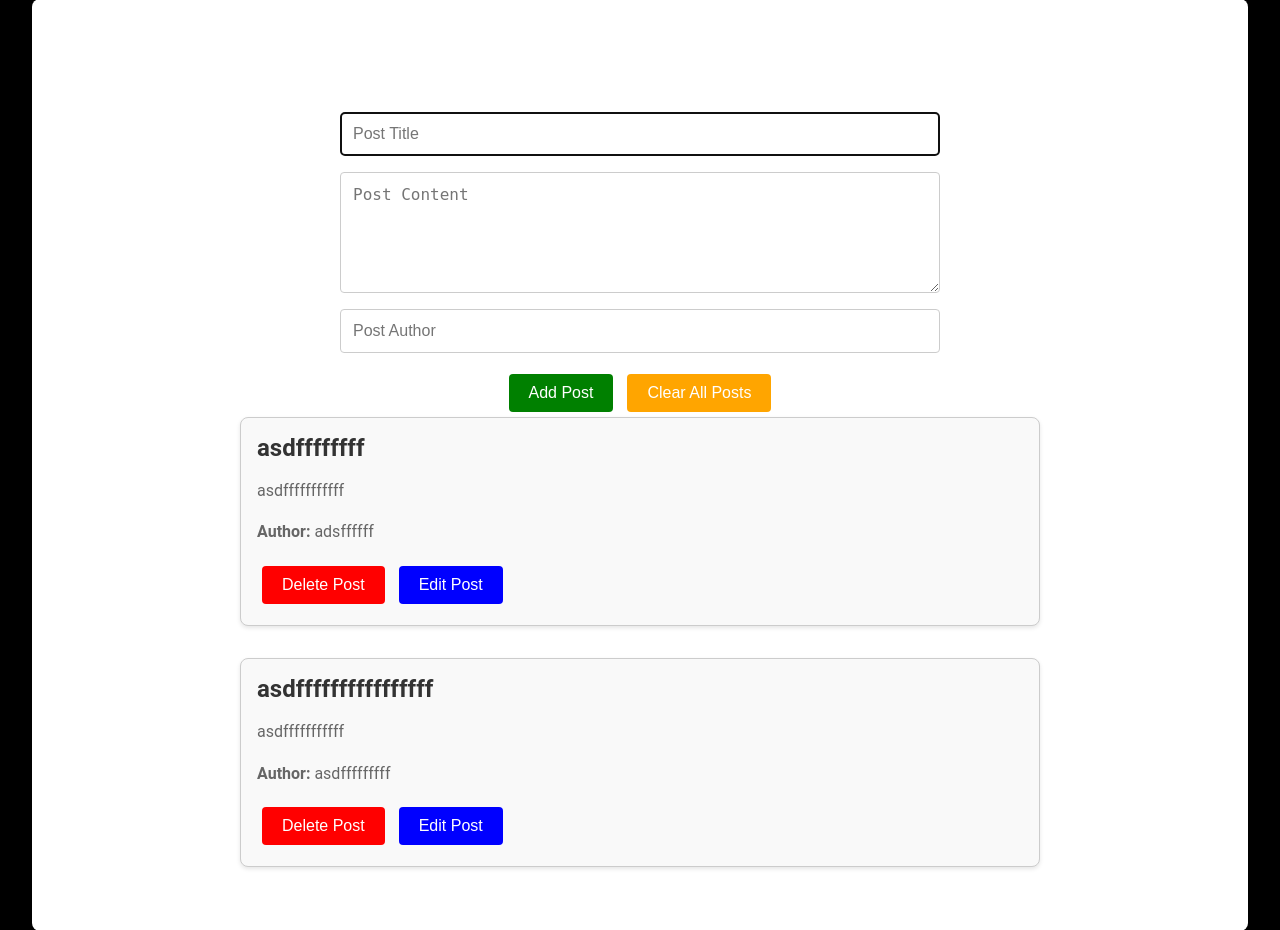
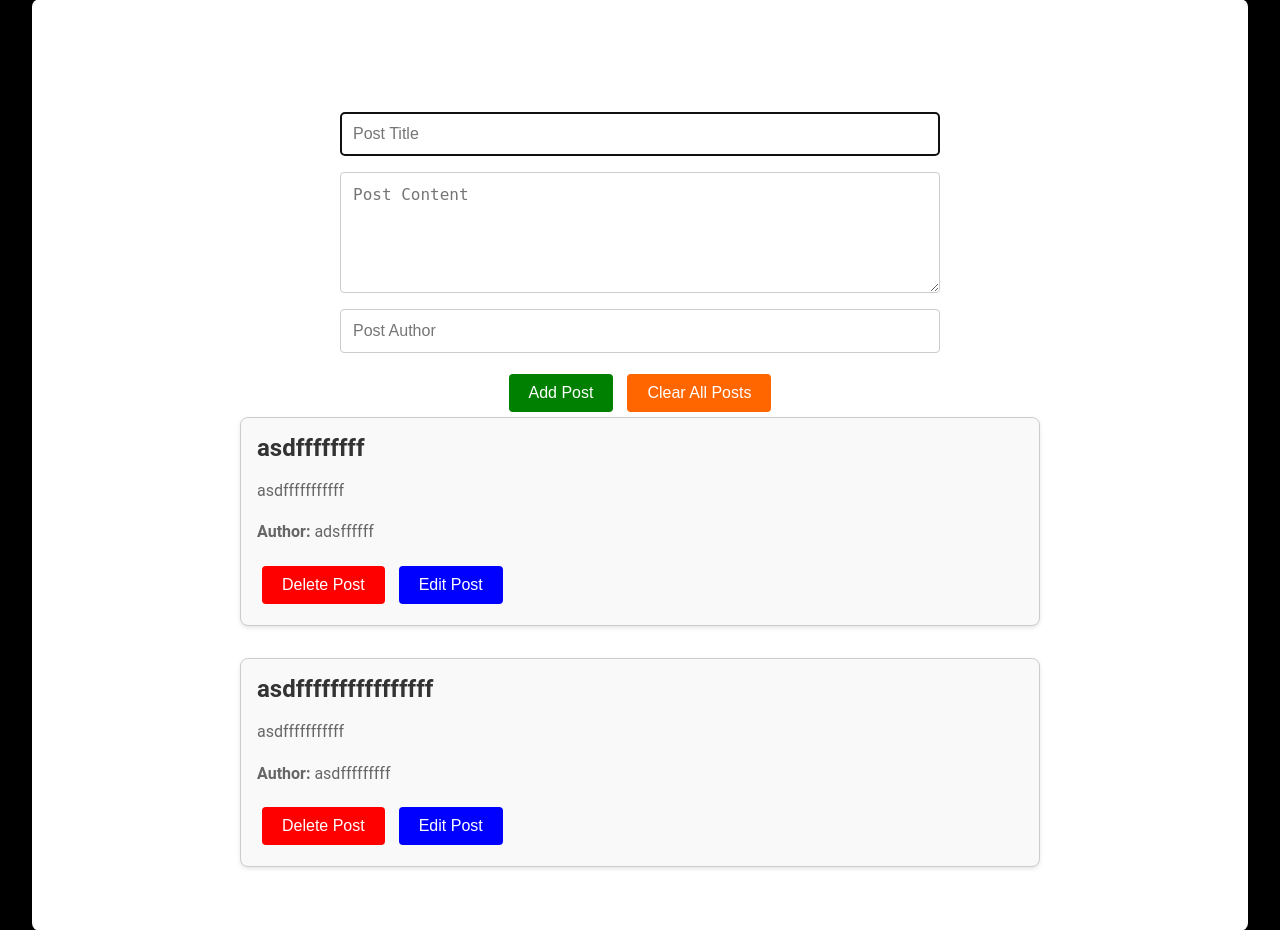
Before and after one commit to danielwmartin1/Blog, a Flask app: page / in a window 1280 px wide. Shown: the part 167-1097 px from the top of the page. Run offline with Flask 3, Linux system fonts and the light colour scheme.

Commit message:
Enhance clear all posts button style for better visibility

```diff
--- a/Templates/index.html
+++ b/Templates/index.html
@@ -20,7 +20,7 @@
         <input type="text" id="post-author" name="author" placeholder="Post Author" required minlength="2">
         <center>
             <button type="submit" class="btn btn-add">Add Post</button>
-            <button type="button" class="btn btn-clear" onClick="clearPosts()">Clear All Posts</button>
+            <button type="button" class="btn btn-clear" onClick="clearPosts()" style="background-color: #ff6600;">Clear All Posts</button>
         </center>
     </form>
 </div>
```
Also changed, not shown: instance/blog.db.
